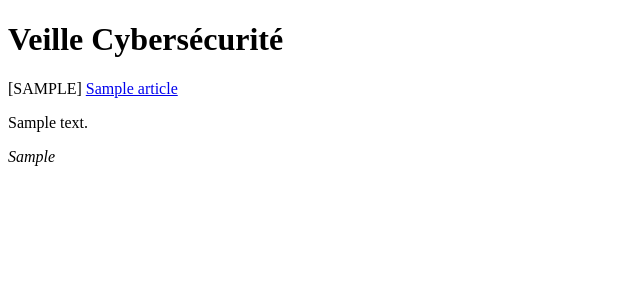
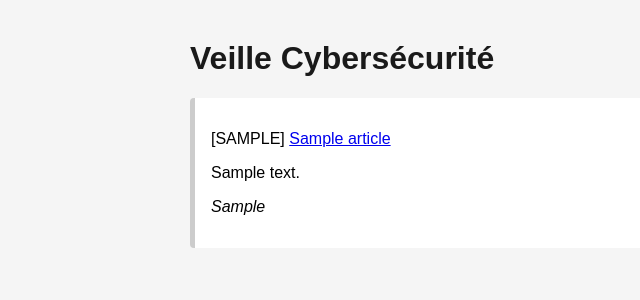
Before and after one commit to Sloap/cyber-clock, a FastAPI app: template dashboard/templates/index.html in a window 1280 px wide. Shown: the top 300 px of the page, without its empty margins (0-640 px from the left). Run offline with FastAPI, Linux system fonts and the light colour scheme; the template is opened without the code that fills it: most values are stand-ins (such as "Sample title", 1, 10 or a date in 2020).

Commit message:
Ajouter CSS et fichiers statiques au dashboard
Connexion StaticFiles dans main.py, lien CSS dans le template, style de base avec couleurs de priorité par bordure gauche.

https://claude.ai/code/session_01P9VQTxb2tm3odznfPeswG4

```diff
--- a/dashboard/main.py
+++ b/dashboard/main.py
@@ -1,9 +1,11 @@
 from fastapi import FastAPI, Request
 from fastapi.templating import Jinja2Templates
+from fastapi.staticfiles import StaticFiles
 import json
 from pathlib import Path
 
 app = FastAPI()
+app.mount("/static", StaticFiles(directory="dashboard/static"), name="static")
 templates = Jinja2Templates(directory="dashboard/templates")
 
 @app.get("/")
--- a/dashboard/static/style.css
+++ b/dashboard/static/style.css
@@ -0,0 +1,23 @@
+body {
+    font-family: sans-serif;
+    max-width: 900px;
+    margin: 40px auto;
+    padding: 0 20px;
+    background: #f5f5f5;
+}
+
+h1 {
+    color: #1a1a1a;
+}
+
+.article {
+    background: white;
+    border-left: 5px solid #ccc;
+    padding: 16px;
+    margin-bottom: 16px;
+    border-radius: 4px;
+}
+
+.priority-high   { border-left-color: #cf222e; }
+.priority-medium { border-left-color: #9a6700; }
+.priority-low    { border-left-color: #1a7f37; }
--- a/dashboard/templates/index.html
+++ b/dashboard/templates/index.html
@@ -3,12 +3,13 @@
 <head>
     <meta charset="UTF-8">
     <title>Cyber Clock Dashboard</title>
+    <link rel="stylesheet" href="/static/style.css">
 </head>
 <body>
     <h1>Veille Cybersécurité</h1>
 
     {% for article in articles %}
-    <div>
+    <div class="article priority-{{ article.ai_priority }}">
         <p>[{{ article.ai_priority | upper }}]
            <a href="{{ article.url }}">{{ article.ai_title_fr }}</a>
         </p>
```
